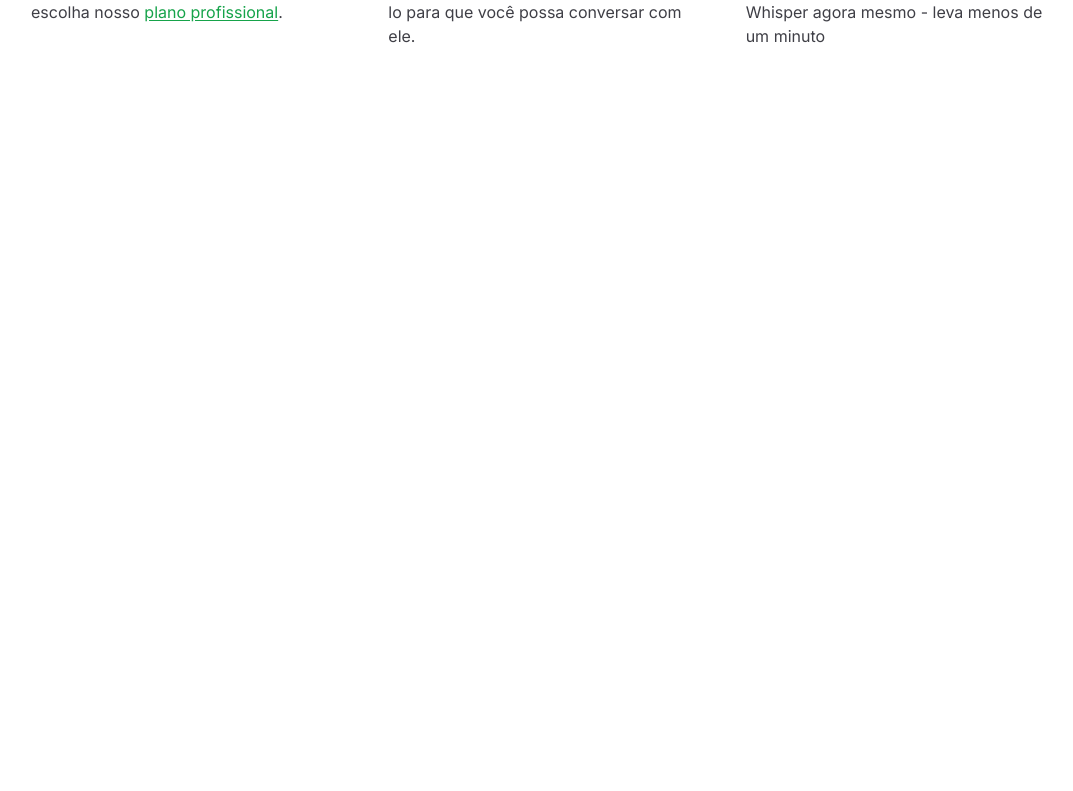
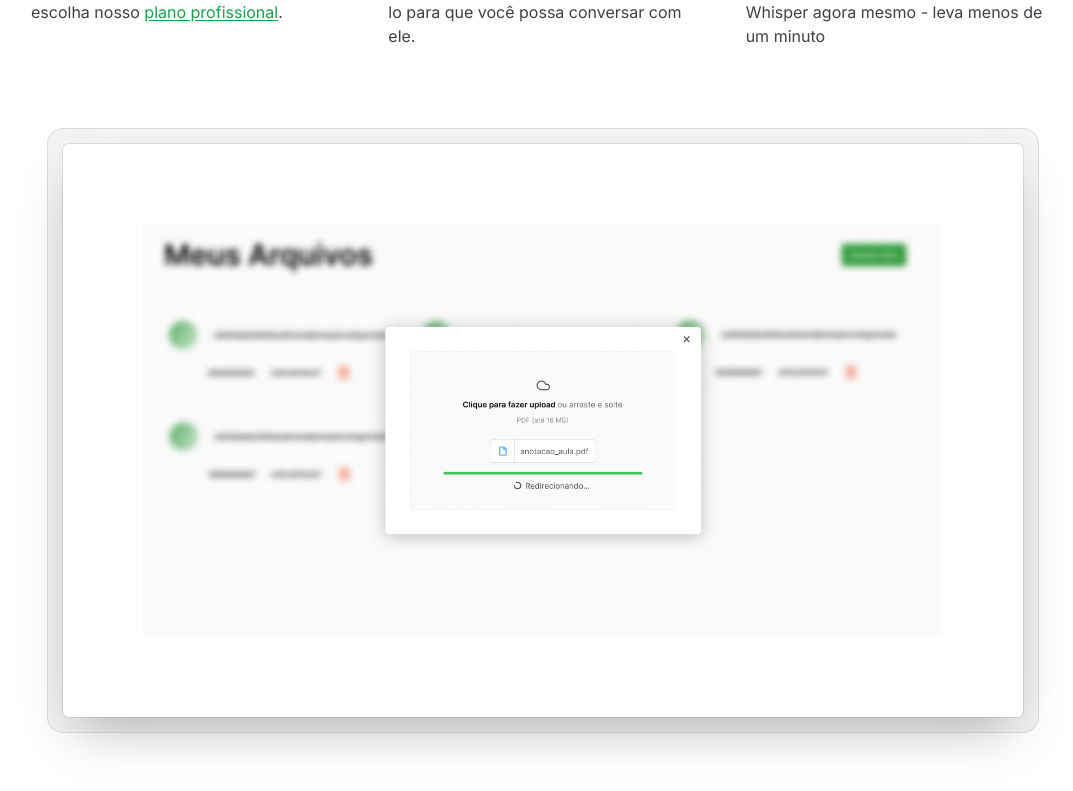
Before and after one commit to edudanntas/paper_whisper, a Next.js app: page / in a window 1280 px wide. Shown: the part 1993-2784 px from the top of the page, without its empty margins (97-1170 px from the left). Before the commit the page ends 2169 px from the top, so only its background shows below. Built offline with nearby package versions, Linux system fonts and the light colour scheme.

Commit message:
feat: add another image to the landing page

```diff
--- a/src/app/page.tsx
+++ b/src/app/page.tsx
@@ -95,6 +95,15 @@
             </div>
           </li>
         </ol>
+
+        <div className='mx-auto max-w-6xl px-6 lg:px-8'>
+          <div className='mt-16 flow-root sm:mt-24'>
+            <div className='-m-2 rounded-xl bg-gray-900/5 p-2 ring-1 ring-inset ring-gray-900/10 lg:-m-4 lg:rounded-2xl lg:p-4 '>
+              <Image src='/file-upload-preview.jpg' width={1419} height={732} quality={100} alt='dashboard-preview' className='rounded-md bg-white p-2 sm:p-8 md:p-20 shadow-2xl ring-1 ring-gray-900/10' />
+            </div>
+          </div>
+        </div>
+
       </div>
     </>
   )
```
Also changed, not shown: public/file-upload-preview.jpg (added).
